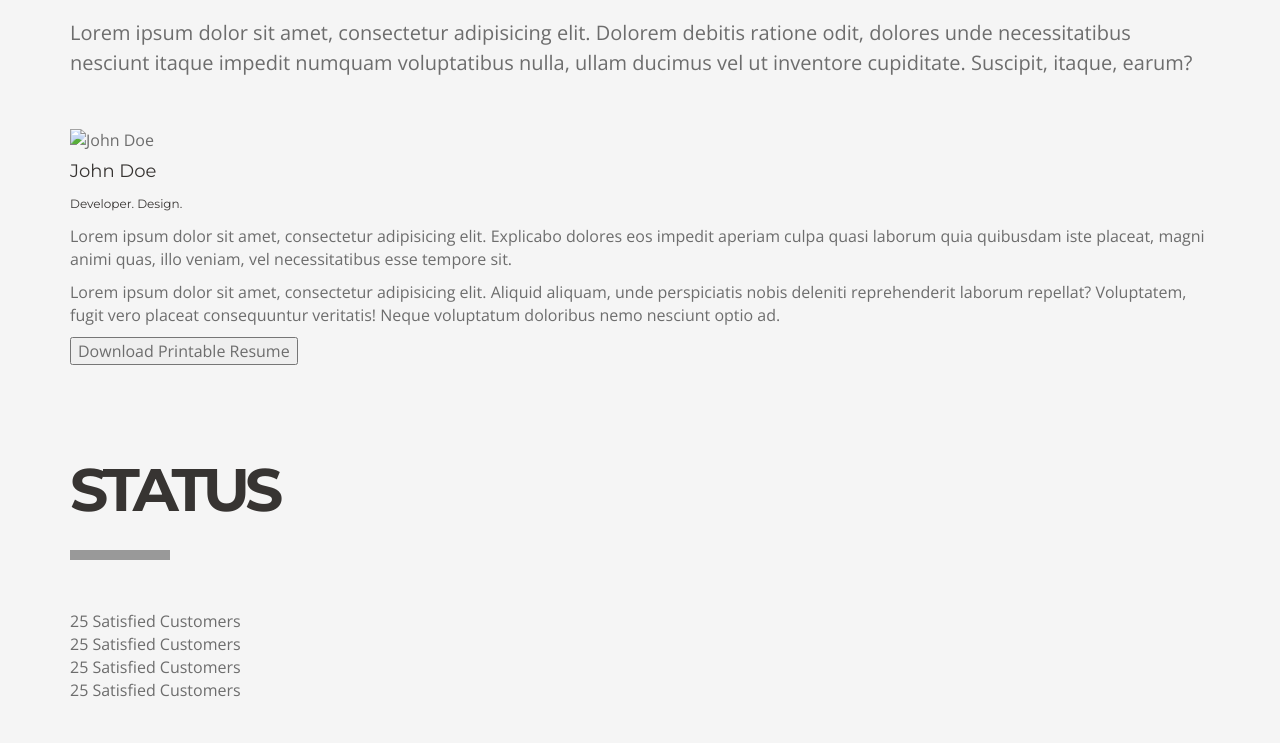
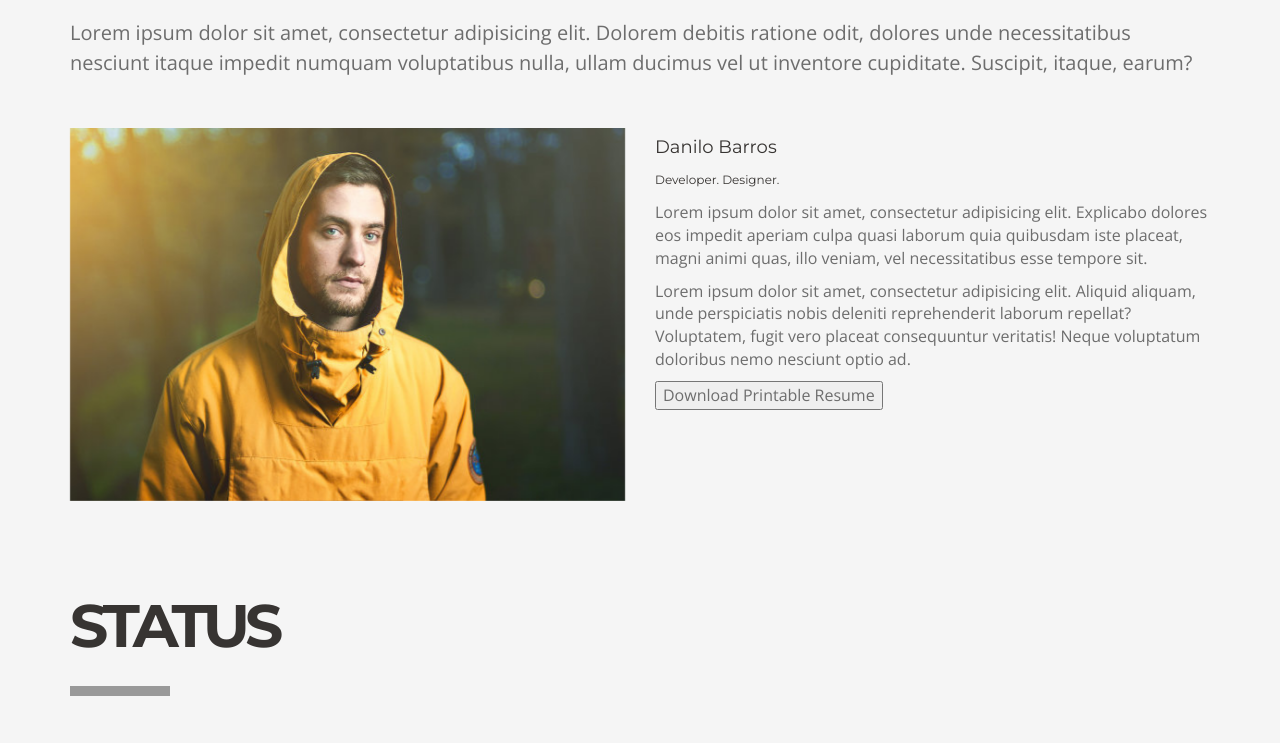
Before and after one commit to danilobjr/BetterCSS, a website: page index.html in a window 1280 px wide. Shown: the part 1080-1823 px from the top of the page. Drawn offline with nearby package versions, Linux system fonts and the light colour scheme.

Commit message:
styling about section

```diff
--- a/css/4-sections/__imports.sass
+++ b/css/4-sections/__imports.sass
@@ -1,2 +1,3 @@
 @import 'header'
 @import 'main-nav'
+@import 'about'
--- /dev/null
+++ b/css/4-sections/_about.scss
@@ -0,0 +1,6 @@
+#about {
+	img {
+		width: 100%;
+		max-width: 600px;
+	}
+}
--- a/css/4-sections/_header.scss
+++ b/css/4-sections/_header.scss
@@ -1,5 +1,4 @@
 body > header {
-	color: white;
 	text-align: center;
 	background: url('http://medialab.hva.nl/twc/files/20130411_IMG_4284.jpg') no-repeat center #333;
 	background-size: cover;
@@ -23,6 +22,10 @@ body > header {
 		img {
 			border-radius: 50%;
 		}
+	}
+
+	h1, h2 {
+		color: white;
 	}
 
 	h1 {
--- a/index.html
+++ b/index.html
@@ -50,11 +50,11 @@
             <span class="border"></span>
             <p>Lorem ipsum dolor sit amet, consectetur adipisicing elit. Dolorem debitis ratione odit, dolores unde necessitatibus nesciunt itaque impedit numquam voluptatibus nulla, ullam ducimus vel ut inventore cupiditate. Suscipit, itaque, earum?</p>
         </header>
-        <div class="section-body">
-            <div><img src="" alt="John Doe"></div>
-            <div>
-                <h4>John Doe</h4>
-                <h6>Developer. Design.</h6>
+        <div class="section-body row">
+            <div class="col-md-6"><img src="images/profile.png" alt="Danilo Barros"></div>
+            <div class="col-md-6">
+                <h4>Danilo Barros</h4>
+                <h6>Developer. Designer.</h6>
                 <p>Lorem ipsum dolor sit amet, consectetur adipisicing elit. Explicabo dolores eos impedit aperiam culpa quasi laborum quia quibusdam iste placeat, magni animi quas, illo veniam, vel necessitatibus esse tempore sit.</p>
                 <p>Lorem ipsum dolor sit amet, consectetur adipisicing elit. Aliquid aliquam, unde perspiciatis nobis deleniti reprehenderit laborum repellat? Voluptatem, fugit vero placeat consequuntur veritatis! Neque voluptatum doloribus nemo nesciunt optio ad.</p>
                 <button>Download Printable Resume</button>
```
Also changed, not shown: css/styles.css, images/profile.png (added).
